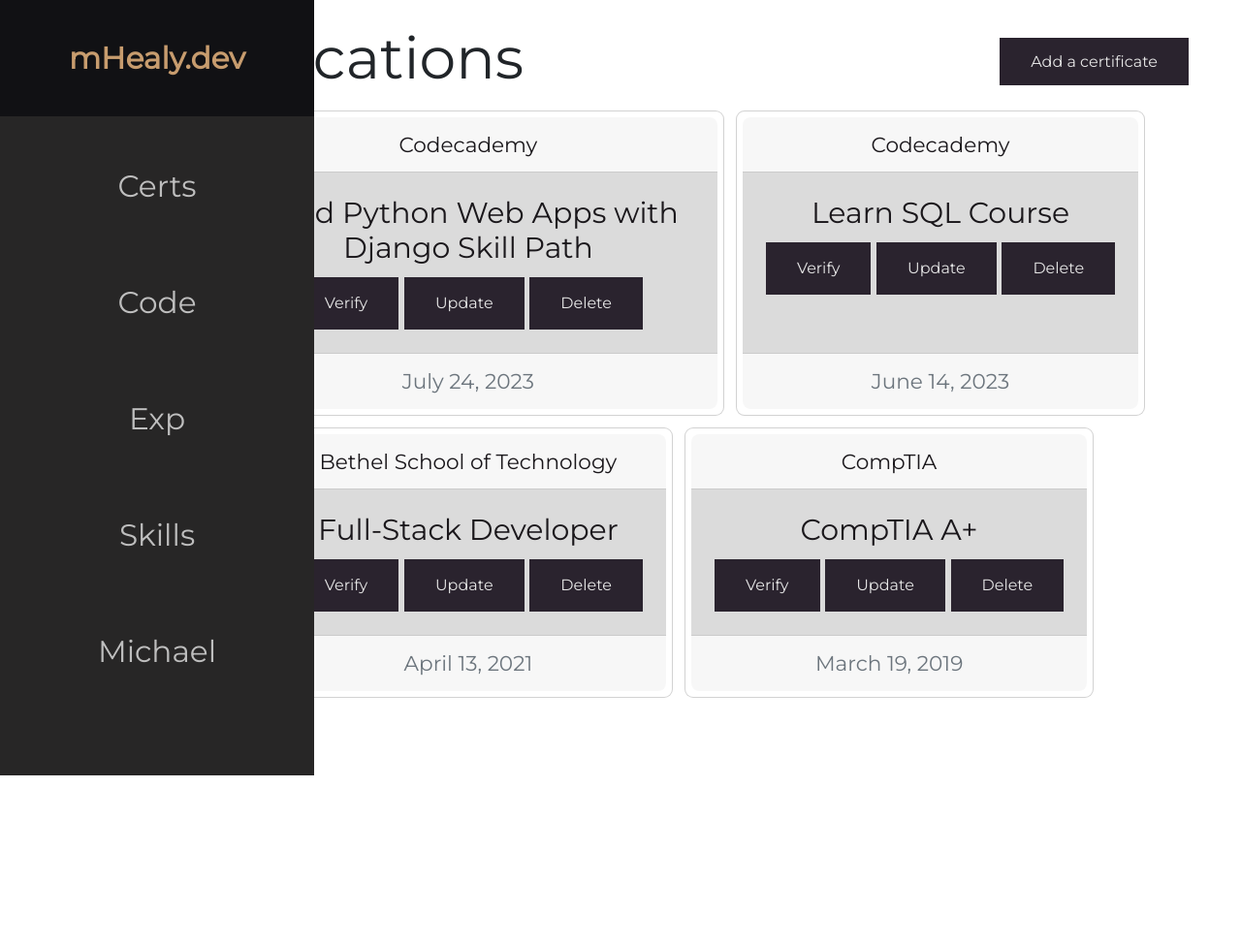
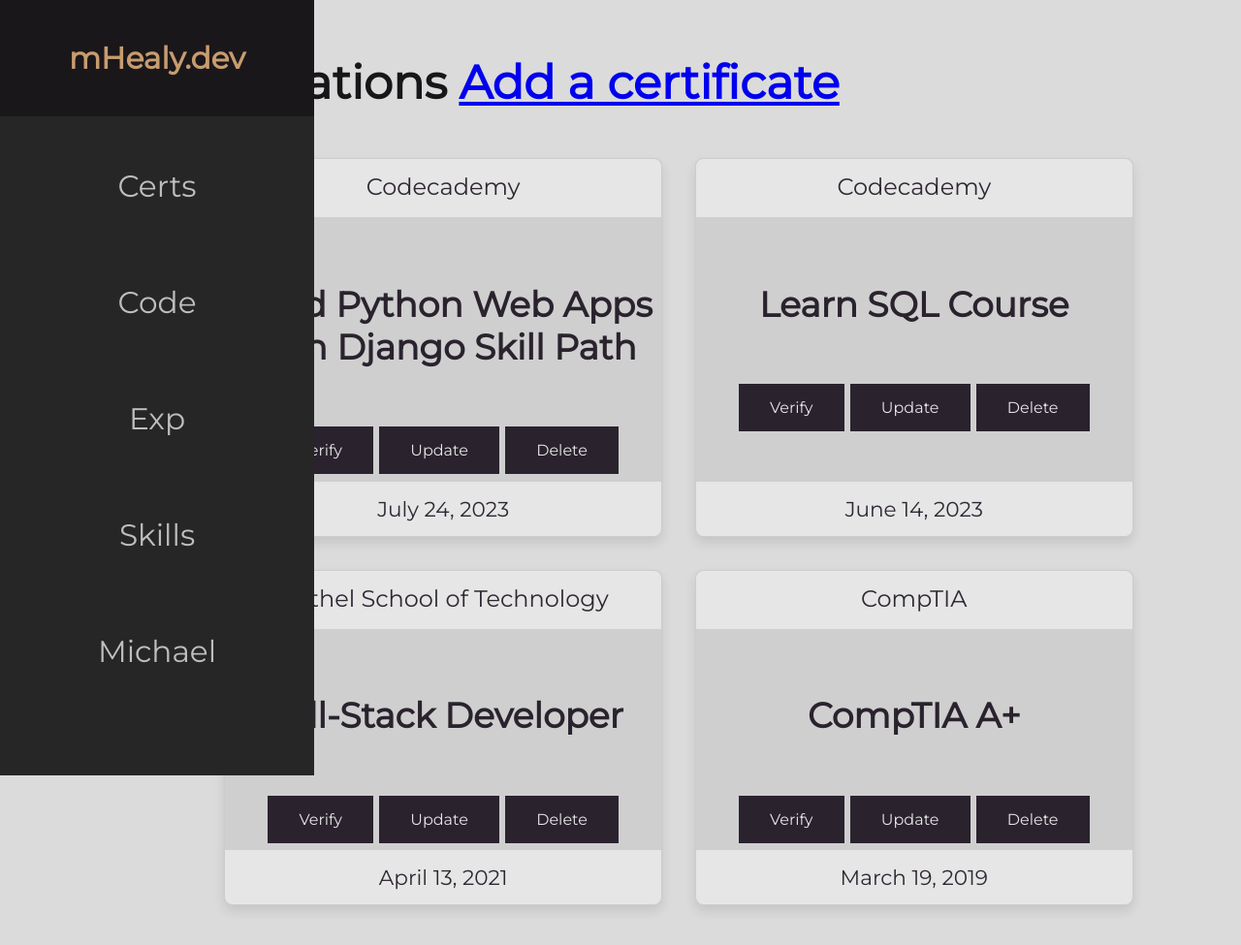
Before and after one commit to mhealy-dev/mHealy.Dev, a Django app: page /certs/ in a window 1280 px wide. Shown: the whole page at 97% size. Before the commit the page ends 800 px from the top, so only its background shows below. Run offline with Django 4.2, Linux system fonts and the light colour scheme; a user stored in the database is signed in; data comes from the database, SQL or seed files in the repository; both versions use the stored data as it was after the commit.

Commit message:
fix: update style.css to include custom card styling

```diff
--- a/mHealyDev/portfolio/static/portfolio/css/style.css
+++ b/mHealyDev/portfolio/static/portfolio/css/style.css
@@ -6,11 +6,13 @@
 :root {
   font-size: 24px;
   font-family: 'Montserrat' ;
-  --text-primary: #e6e6e6;
-  --text-secondary: #C79C6E;
   --bg-primary: #2a232e;
   --bg-secondary: #1a171b;
-  --body-primary: #dbdbdb;
+  --bd-primary: #dbdbdb;
+  --card-bd-primary: #cfcfcf;
+  --card-txt-primary: #2f2833;
+  --txt-primary: #e6e6e6;
+  --txt-secondary: #C79C6E;
   --transition-speed: 600ms;
 
 }
@@ -32,8 +34,8 @@
 
 /* Styles for main html adjustments */
 body{
+  background-color: var(--bd-primary);
   color: #17171a;
-  background-color: var(--body-primary);
   margin: 0;
   padding: 0;
 }
@@ -58,10 +60,10 @@
 
 /* Styling/Alignment for targeted objects */
 .align--center {
+  color:var(--bg-primary);
   margin:auto;
+  text-align: center;
   width:auto;
-  color:var(--bg-primary);
-  text-align: center;
 }
 
 .align--center-left {
@@ -70,23 +72,23 @@
 
 .bd {
   border: 2px solid black;
-  width: fit-content;
+  box-shadow: 0 20px 20px rgba(0, 0, 0, 0.2);
+  height: auto;
   margin: auto;
   padding: 5%;
-  height: auto;
-  box-shadow: 0 20px 20px rgba(0, 0, 0, 0.2);
+  width: fit-content;
 }
 
 .bd--no--shadow {
   border: 2px solid black;
-  width: fit-content;
+  height: auto;
   margin: auto;
   padding: 5%;
-  height: auto;
+  width: fit-content;
 }
 
 .bd--shadow {
-  border: 2px solid var(--bg-secondary);
+  border: 2px solid black;
   box-shadow: 0 20px 20px rgba(0, 0, 0, 0.2);
 }
 
@@ -101,96 +103,146 @@
 
 
 /* Styles for buttons */
-.button {
+.btn {
+  appearance: none;
+  background-color: var(--bg-primary);
+  border-radius: 0;
+  color: var(--txt-primary);
   cursor: pointer;
+  display: inline-block;
+  font-family: 'Montserrat';
+  font-size: 16px;
   font-weight: normal;
-  font-family: 'Montserrat';
-  background-color: var(--bg-primary);
-  color: var(--text-primary);
   padding: 15px 32px;
   text-align: center;
   text-decoration: none;
-  display: inline-block;
-  font-size: 16px;
   transition-duration: 0.4s;
   -webkit-appearance: none;
   -moz-appearance: none;
-  appearance: none;
-  border-radius: 0;
 }
 
-.button:hover {
-  color: var(--text-secondary);
+.btn:hover {
+  color: var(--txt-secondary);
 }
 
-.button__add-item {
+.btn__add-item {
+  appearance: none;
+  background-color: var(--bg-primary);
+  border-radius: 0;
+  color: var(--txt-primary);
   cursor: pointer;
+  float: right;
+  font-family: 'Montserrat';
+  font-size: 16px;
   font-weight: normal;
-  font-family: 'Montserrat';
-  background-color: var(--bg-primary);
-  color: var(--text-primary);
+  margin-right: 30px;
+  margin-top: 15px;
   padding: 15px 32px;
   text-align: center;
   text-decoration: none;
-  font-size: 16px;
   transition-duration: 0.4s;
   -webkit-appearance: none;
   -moz-appearance: none;
-  appearance: none;
-  border-radius: 0;
-  float: right;
-  margin-top: 15px;
-  margin-right: 30px;
 }
 
-.button__add-item:hover {
-  color: var(--text-secondary);
+.btn__add-item:hover {
+  color: var(--txt-secondary);
 }
 
 
 
 /* Styles for the card-style list */
-.biz-card {
-  max-width: 22rem;
-  margin: 0.25rem;
-  font-size: .9rem;
-  color: var(--bg-secondary);
-  padding: .25rem;
+/* Basic Card Styles */
+.card {
+  background-color: var(--card-bd-primary);
+  border: 1px solid #ccc;
+  border-radius: 0.3125rem;
+  box-shadow: 0 0.25rem 0.5rem rgba(0, 0, 0, 0.1);
+  cursor: default;
+  display: flex;
+  flex-direction: column;
+  margin: .7rem;
+  width: 18.75rem;
 }
 
-.biz-card__bd {
-  background-color: var(--body-primary);
+/* Basic Card Hover */
+.card:hover {
+  box-shadow: 0 .2rem .2rem rgba(0.4, 0.4, 0.4, 0.4);
+  position: relative;
+  overflow: visible;
+  transform: scale(115%);
+  transition: var(--transition-speed) ease-in-out;
+  z-index: 999999;
 }
 
-.biz-card__hf {
-  background-color: var(--bg-primary);
-  color: var(--text-secondary);
+/* Card Body Styles */
+.card__bd {
+  background-color: var(--card-bd-primary);
+  flex-grow: 1;
+  padding: 0.325rem;
 }
 
-.biz-card:hover {
-  transform: scale(115%);
-  box-shadow: 0 .2rem .2rem rgba(0.4, 0.4, 0.4, 0.4);
-  transition: var(--transition-speed) ease-in-out;
-  z-index: 999999;
-  overflow: visible;
-  position: relative;
+/* Card Footer Styles */
+.card__ft {
+  background-color: var(--txt-primary);
+  border-bottom-left-radius: 0.3125rem;
+  border-bottom-right-radius: 0.3125rem;
+  box-sizing: border-box;
+  color: var(--card-txt-primary);
+  font-size: .9rem;
+  padding: 0.625rem;
+  width: 100%;
 }
 
-.biz-card__img {
-  width:fit-content;
-  max-width: 5rem;
-  height: 5rem;
-  display:flex;
-  margin-bottom: .2rem;
+/* Card Header Styles */
+.card__hd {
+  background-color: var(--txt-primary);
+  border-top-left-radius: 0.3125rem;
+  border-top-right-radius: 0.3125rem;
+  box-sizing: border-box;
+  color: var(--card-txt-primary);
+  font-size: 1rem;
+  min-height: 2.5rem;
+  padding: 0.325rem;
+  width: 100%;
 }
 
-.biz-card--noanimation {
-  max-width:40rem;
-  margin: 0.25rem;
-  margin-top: 0 ;
-  font-size: 16px ;
-  color: var(--bg-secondary);
-  border: none ;
+.card__hd--link {
+  background-color: var(--txt-primary);
+  border-top-left-radius: 0.3125rem;
+  border-top-right-radius: 0.3125rem;
+  box-sizing: border-box;
+  color: var(--card-txt-primary);
+  font-size: 1rem;
+  padding: .2rem;
+  text-decoration: none;
+  width: auto;
+}
+
+.card__hd--link:hover {
+  background-color: var(--txt-primary);
+  border-top-left-radius: 0.3125rem;
+  border-top-right-radius: 0.3125rem;
+  box-sizing: border-box;
+  color: var(--txt-secondary);
+}
+
+.card__hd--txt {
+  font-size: 1rem;
+  padding-top: 1.5%;
+}
+
+/* Card Text Styles */
+.card__txt {
+  font-size: 0.875rem;
+  font-style: italic;
+  margin-bottom: 1.2rem;
+}
+
+/* Card Title Styles */
+.card__ttl {
+  font-size: 1.5rem;
+  font-weight: bold;
 }
 
 
--- a/mHealyDev/portfolio/templates/base.html
+++ b/mHealyDev/portfolio/templates/base.html
@@ -1,7 +1,6 @@
 <!DOCTYPE html>
 
 <html>
-
 <head>
   <meta name="viewport" content="width=device-width, initial-scale=1">
   {% load static %}
@@ -11,7 +10,6 @@
   {% endblock %}
   <title>mHealy.dev</title>
 </head>
-
 <body>
   <nav class="nav-bar">
     <ul class="nav-bar__list">
@@ -51,7 +49,7 @@
           {% if user.is_authenticated %}
             <span class="nav-bar__link--txt center">{{ user.username|title }}</span>
           {% else %}
-            <span class="nav-bar__link--txt center">Login <i class="fas fa-times-circle"></i></span>
+            <span class="nav-bar__link--txt center">Login</span>
           {% endif %}
         </a>
       </li>
--- a/mHealyDev/portfolio/templates/portfolio/cert_create_form.html
+++ b/mHealyDev/portfolio/templates/portfolio/cert_create_form.html
@@ -21,7 +21,7 @@
                     </div>
                     {% endfor %}
                 </div>
-                <input class="btn" type="submit" value="Create"/>
+                <input class="button" type="submit" value="Create"/>
             </form>
         </div>
     </div>
--- a/mHealyDev/portfolio/templates/portfolio/certs.html
+++ b/mHealyDev/portfolio/templates/portfolio/certs.html
@@ -1,15 +1,12 @@
 {% extends "base.html" %}
 
 {% block head %}
-<link href="https://cdn.jsdelivr.net/npm/bootstrap@5.2.1/dist/css/bootstrap.min.css" rel="stylesheet" integrity="sha384-iYQeCzEYFbKjA/T2uDLTpkwGzCiq6soy8tYaI1GyVh/UjpbCx/TYkiZhlZB6+fzT" crossorigin="anonymous">
+<!-- <link href="https://cdn.jsdelivr.net/npm/bootstrap@5.2.1/dist/css/bootstrap.min.css" rel="stylesheet" integrity="sha384-iYQeCzEYFbKjA/T2uDLTpkwGzCiq6soy8tYaI1GyVh/UjpbCx/TYkiZhlZB6+fzT" crossorigin="anonymous"> -->
 {% load static %}
-
-
 {% endblock %}
 
 
 {% block content %}
-
 <main>
   <h1>Certifications {% if user.is_superuser %}
     <a class="button__add-item" href="{% url 'portfolio:certs_create' %}" target="_blank">Add a certificate</a>
@@ -18,19 +15,19 @@
   <div class="div__pt">
     <div class="div__ctr">
       {% for item in object_list reversed %}
-      <div class="biz-card bd-shadow card text-center">
-        <div class="biz-card__hf card-header">
-          {{item.certifier}}
+      <div class="card bd--shadow align--center">
+        <div class="card__hd">
+          <div class="card__hd--txt">{{item.certifier}}</div>
         </div>
-        <div class="biz-card__bd card-body">
-          <h5 class="card-title">{{item.cert_name}}</h5>
-            <a href="{{item.link}}" class="button">Verify</a>
+        <div class="card__bd">
+          <h5 class="card__ttl">{{item.cert_name}}</h5>
+            <a href="{{item.link}}" class="btn">Verify</a>
             {% if user.is_superuser %}
-            <a href="{% url 'portfolio:certs_update' item.id %}" class="button">Update</a>
-            <a href="{% url 'portfolio:certs_delete' item.id %}" class="button">Delete</a>
+            <a href="{% url 'portfolio:certs_update' item.id %}" class="btn">Update</a>
+            <a href="{% url 'portfolio:certs_delete' item.id %}" class="btn">Delete</a>
             {% endif %}
         </div>
-        <div class="biz-card__hf card-footer text-muted">
+        <div class="card__ft ">
           {{item.date_achieved}}
         </div>
       </div>
@@ -38,5 +35,4 @@
     </div>
   </div>
 </main>
-
 {% endblock %}
--- a/mHealyDev/portfolio/templates/portfolio/exp.html
+++ b/mHealyDev/portfolio/templates/portfolio/exp.html
@@ -6,7 +6,6 @@
 {% endblock %}
 
 {% block content %}
-
 <main>
   <h1>Experience {% if user.is_superuser %}
     <a class="button__add-item" href="{% url 'portfolio:exp_create' %}" >Add exp</a>
@@ -36,5 +35,4 @@
     </div>
   </div>
 </main>
-
 {% endblock %}
--- a/mHealyDev/portfolio/templates/portfolio/index.html
+++ b/mHealyDev/portfolio/templates/portfolio/index.html
@@ -8,11 +8,9 @@
   crossorigin="anonymous"
 />
 {% load static %}
-
 {% endblock %}
 
 {% block content %}
-
 <main>
   <div class="div-pt">
     <div class="div-ctr-grid">
@@ -21,5 +19,4 @@
     </div>
   </div>
 </main>
-
 {% endblock %}
```
Also changed, not shown: other parts of mHealyDev/portfolio/static/portfolio/css/style.css (+34 -34 lines), mHealyDev/portfolio/templates/portfolio/code.html (+15 -12 lines), mHealyDev/portfolio/templates/portfolio/signup.html (+5 -5 lines), mHealyDev/portfolio/templates/registration/login.html (+8 -8 lines), mHealyDev/db.sqlite3.
